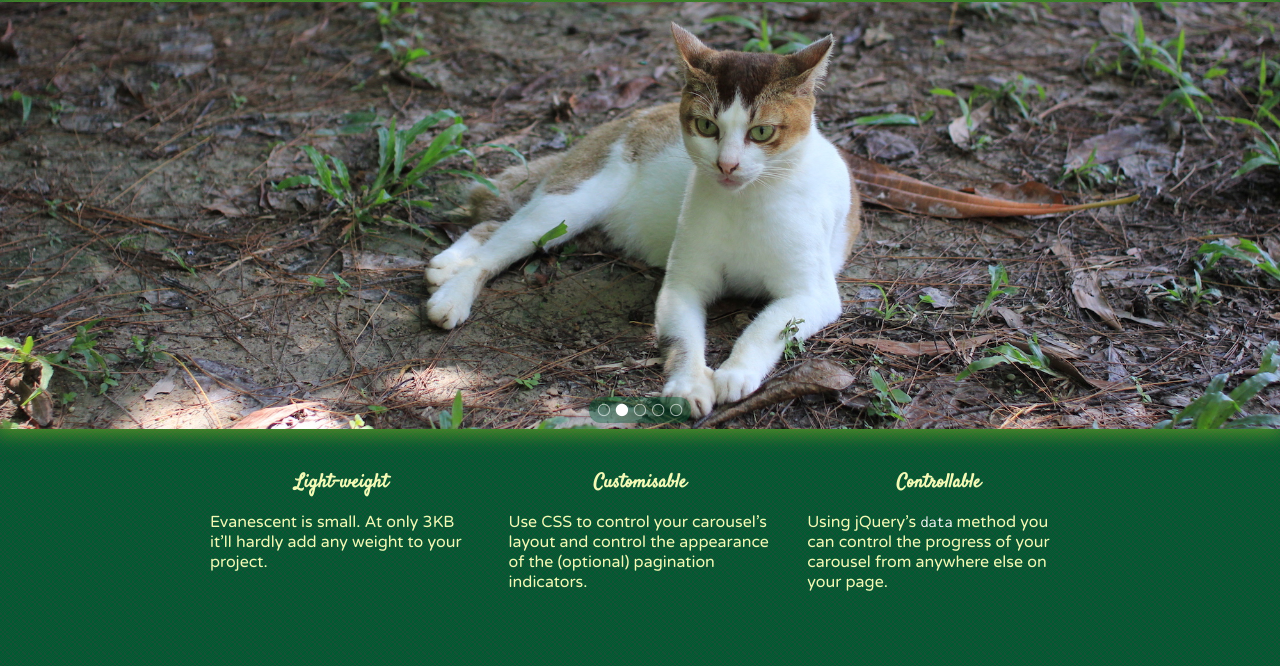
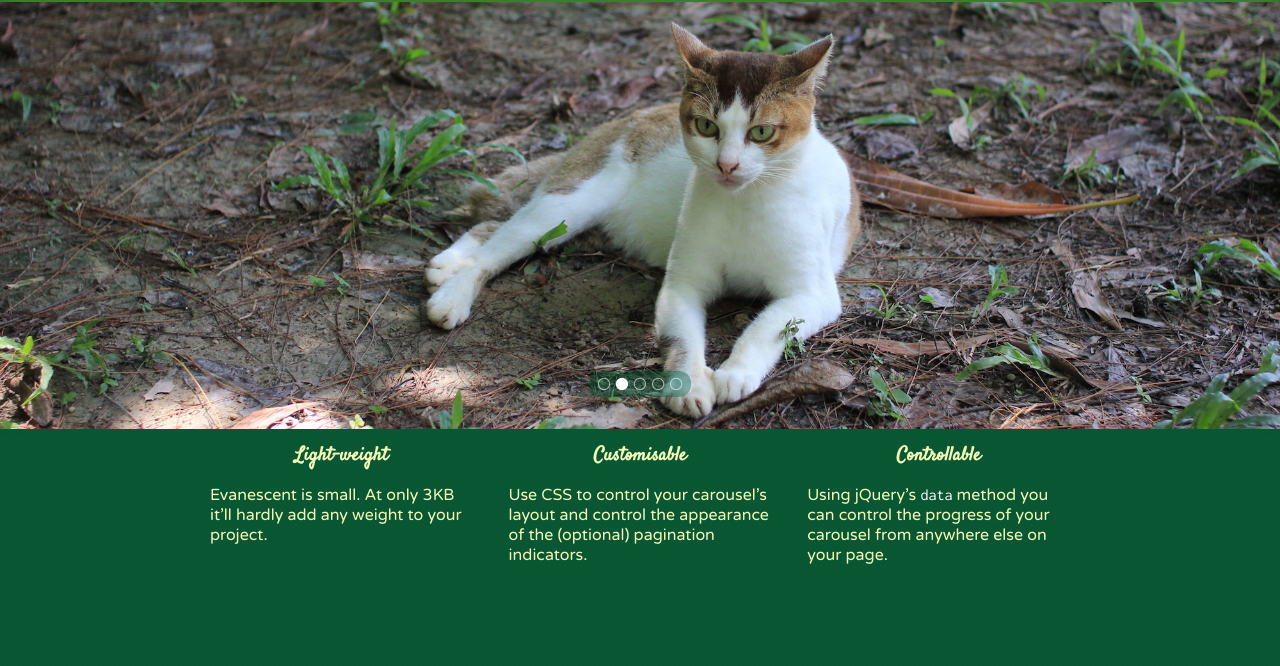
Before and after one commit to ketsugi/Evanescent, a plain HTML site: page demo/index.html in a window 1280 px wide. Shown: the part 107-773 px from the top of the page. Drawn offline with nearby package versions, Linux system fonts and the light colour scheme.

Commit message:
Use document.ready instead of window.load

```diff
--- a/demo/index.html
+++ b/demo/index.html
@@ -155,7 +155,7 @@
 			$('.evanescent-container').height($('.evanescent-container').width()/3);
 		}
 
-		window.onload = resizeCarousel;
+		document.ready = resizeCarousel;
 		window.addEventListener("resize", resizeThrottler, false);
 
 		var resizeTimeout;
```
